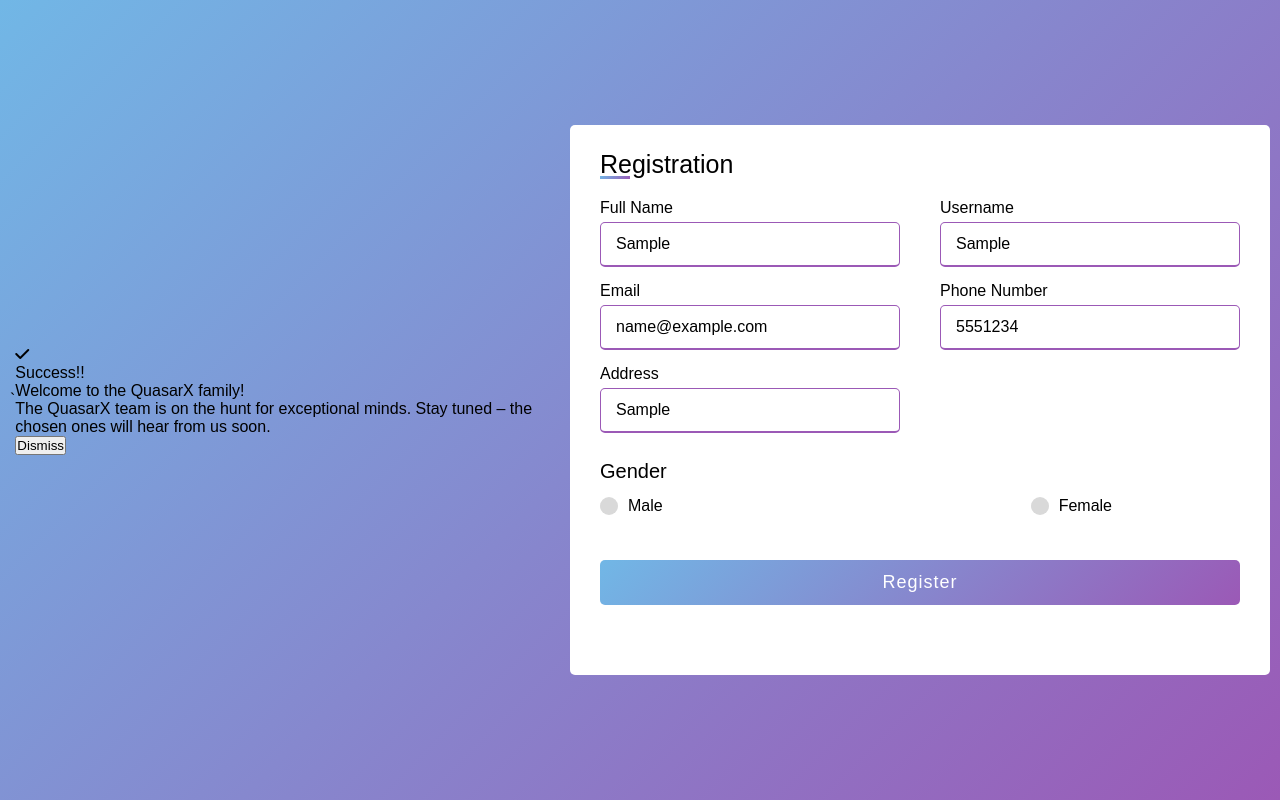
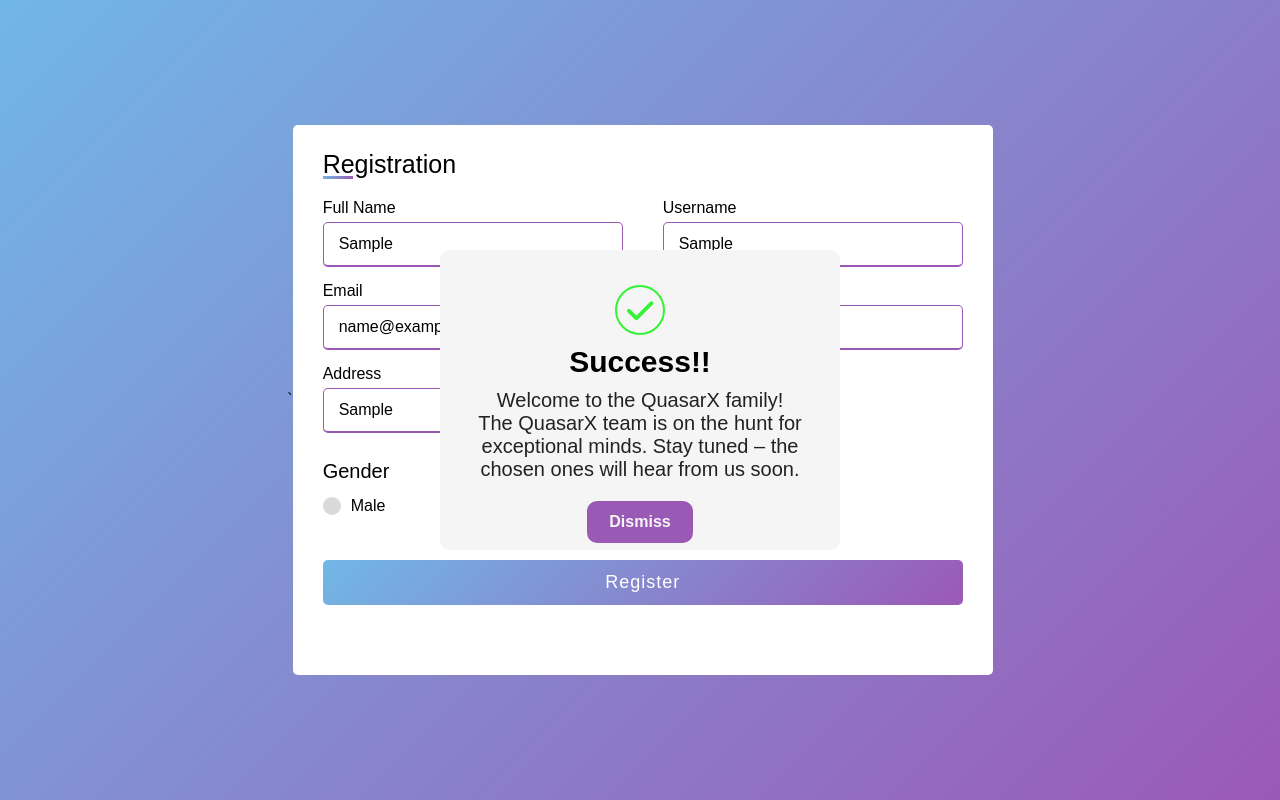
Before and after one commit to Balika246/QuasarX-Registration-Form, a plain HTML site: page index.html in a window 1280 px wide. Both pictures are taken after typing "Sample", "Sample", "name@example.com", "5551234", "Sample" into the empty fields and a click on the input "Register". Drawn offline with Linux system fonts and the light colour scheme; no server answers.

Commit message:
Update style.css

```diff
--- a/style.css
+++ b/style.css
@@ -140,6 +140,7 @@ form .button input:hover{
     form .user-details .input-box{
         margin-bottom: 15px;
         width: 100%;
+        z-index: 2;
     }
 
     form .gender-details .category{
@@ -155,3 +156,110 @@ form .gender-details .category{
         width: 0;
     }
     }
+
+    .center {
+        position: absolute;
+        top:50%;
+        left:50%;
+        transform: translate(-50%, -50%);
+        z-index: 1;
+    }
+
+
+    .popup {
+        width: 400px; /* Adjust the width as needed */
+        height: 300px; /* Adjust the height as needed */
+        padding: 30px 20px;
+        background: #f5f5f5;
+        border-radius: 10px;
+        z-index: 2;
+        text-align: center;
+        opacity: 0;
+        top: 50%;
+        left: 50%;
+        transform: translate(-50%, -50%) scale(0.5);
+        transition: opacity 300ms ease-in-out, transform 300ms cubic-bezier(0.18, 0.89, 0.43, 1.19);
+    }
+
+
+    .popup.active {
+        opacity: 1;
+        transform: translate(-50%, -50%) scale(1);
+        transition: transform 300ms cubic-bezier(0.18,0.89,0.43,1.19);
+    }
+
+    .popup .icon {
+        margin: 5px 0px;
+        width: 50px;
+        height: 50px;
+        border: 2px solid #34f234;
+        text-align: center;
+        display: inline-block;
+        border-radius: 50%;
+        line-height: 60px;
+    }
+
+    .popup .icon i.fa {
+        font-size: 30px;
+        color: #34f234;
+    }
+
+    .popup .title {
+        margin: 5px 0px;
+        font-size: 30px;
+        font-weight: 600;
+    }
+
+    .popup .description {
+        color: #222;
+        font-size: 20px;
+        padding: 5px;
+    }
+
+    .popup .dismiss-btn {
+        margin-top: 15px;
+    }
+
+    .popup .dismiss-btn button {
+        padding: 10px 20px;
+        background: #9b59b6;
+        color: #f5f5f5;
+        border: 2px solid #9b59b6;
+        font-size: 16px;
+        font-weight: 600;
+        outline: none;
+        border-radius: 10px;
+        cursor: pointer;
+        transition: all 300ms ease-in-out;
+    }
+
+    .popup .dismiss-btn button:hover {
+        color: #111;
+        background: #f5f5f5;
+    }
+    .popup > div {
+        position: relative;
+        top: 10px;
+        opacity: 0;
+    }
+
+    .popup.active > div {
+        top: 0px;
+        opacity: 1;
+    }
+
+    .popup.active .icon {
+        transition: all 300ms ease-in-out 250ms;
+    }
+
+    .popup.active .title {
+        transition: all 300ms ease-in-out 300ms;
+    }
+
+    .popup.active .description {
+        transition: all 300ms ease-in-out 350ms;
+    }
+
+    .popup.active .dismiss-btn {
+        transition: all 300ms ease-in-out 400ms;
+}
```
Lines whose indentation alone changed are shown as unchanged.
